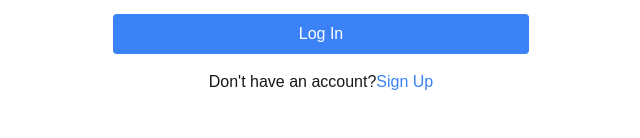
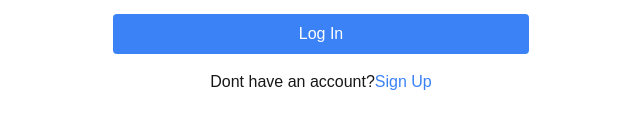
Before and after one commit to stevedon1/task-management-app, a Next.js app: page /login in a window 1280 px wide. Shown: the part 162-300 px from the top of the page, without its empty margins (319-959 px from the left). Built offline with nearby package versions, Linux system fonts and the light colour scheme.

Commit message:
debug login page

```diff
--- a/app/(userAuth)/login/page.tsx
+++ b/app/(userAuth)/login/page.tsx
@@ -71,7 +71,7 @@ export default function LoginPage() {
 
       {/* Link to the registration page */}
       <p className="text-center mt-4">
-        Don't have an account?
+        Dont have an account?
         <Link href="/register" className="text-blue-500 hover:underline">
           Sign Up
         </Link>
```
